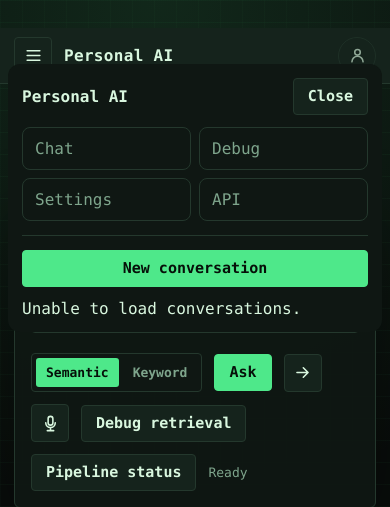
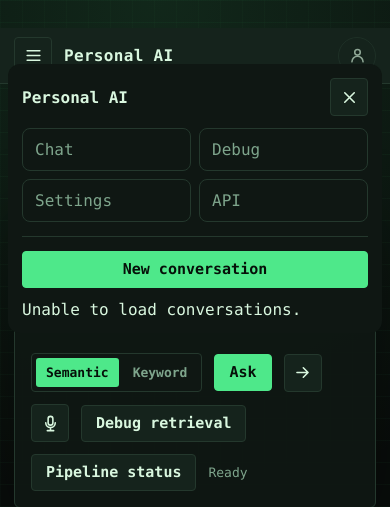
Before and after one commit to faisal-memon/rag-agent, a Python web app: template app/agent/web/templates/index.html in a window 390 px wide, after a click that opens the changed part. Shown: the top 507 px of the page. Run offline with Jinja, Linux system fonts and the light colour scheme; the template is opened without the code that fills it, so the values that code supplies are empty.

Commit message:
Use close icon in mobile navigation drawer

```diff
--- a/app/agent/web/templates/index.html
+++ b/app/agent/web/templates/index.html
@@ -9,7 +9,7 @@
   <body class="__BODY_CLASS__">
     <main>
       <aside class="conversation-sidebar" id="conversation-sidebar" aria-label="Navigation and conversations">
-        <div class="conversation-sidebar-header"><strong>Personal AI</strong><button class="secondary" id="toggle-conversations" type="button" aria-label="Close navigation menu">Close</button></div>
+        <div class="conversation-sidebar-header"><strong>Personal AI</strong><button class="secondary icon-button" id="toggle-conversations" type="button" aria-label="Close navigation menu" title="Close menu"><svg aria-hidden="true" viewBox="0 0 24 24"><path d="m6 6 12 12M18 6 6 18" /></svg></button></div>
         <nav class="conversation-drawer-nav" id="conversation-drawer-nav" aria-label="Application">
           <a class="agent-nav" href="/">Chat</a>
           <a class="debug-nav" href="/debug">Debug</a>
```
